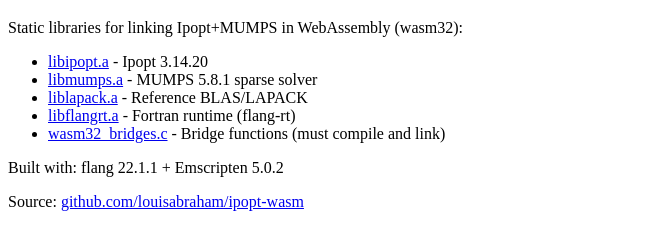
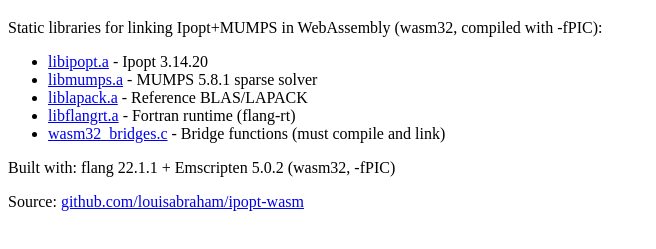
Before and after one commit to louisabraham/ipopt-wasm, a plain HTML site: page dist/index.html in a window 1280 px wide. Shown: the part 61-310 px from the top of the page, without its empty margins (0-656 px from the left). Drawn offline with Linux system fonts and the light colour scheme.

Commit message:
Update README and index.html for wasm32 + fPIC build

```diff
--- a/dist/index.html
+++ b/dist/index.html
@@ -3,7 +3,7 @@
 <head><title>Ipopt WASM</title></head>
 <body>
 <h1>Ipopt compiled to WebAssembly</h1>
-<p>Static libraries for linking Ipopt+MUMPS in WebAssembly (wasm32):</p>
+<p>Static libraries for linking Ipopt+MUMPS in WebAssembly (wasm32, compiled with -fPIC):</p>
 <ul>
 <li><a href="libipopt.a">libipopt.a</a> - Ipopt 3.14.20</li>
 <li><a href="libmumps.a">libmumps.a</a> - MUMPS 5.8.1 sparse solver</li>
@@ -11,7 +11,7 @@
 <li><a href="libflangrt.a">libflangrt.a</a> - Fortran runtime (flang-rt)</li>
 <li><a href="wasm32_bridges.c">wasm32_bridges.c</a> - Bridge functions (must compile and link)</li>
 </ul>
-<p>Built with: flang 22.1.1 + Emscripten 5.0.2</p>
+<p>Built with: flang 22.1.1 + Emscripten 5.0.2 (wasm32, -fPIC)</p>
 <p>Source: <a href="https://github.com/louisabraham/ipopt-wasm">github.com/louisabraham/ipopt-wasm</a></p>
 </body>
 </html>
```
Also changed, not shown: README.md.
